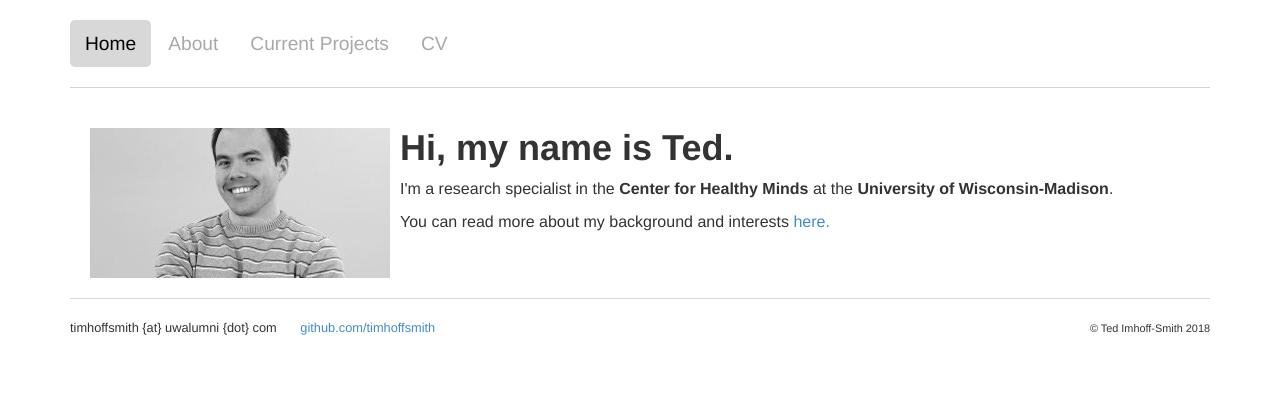
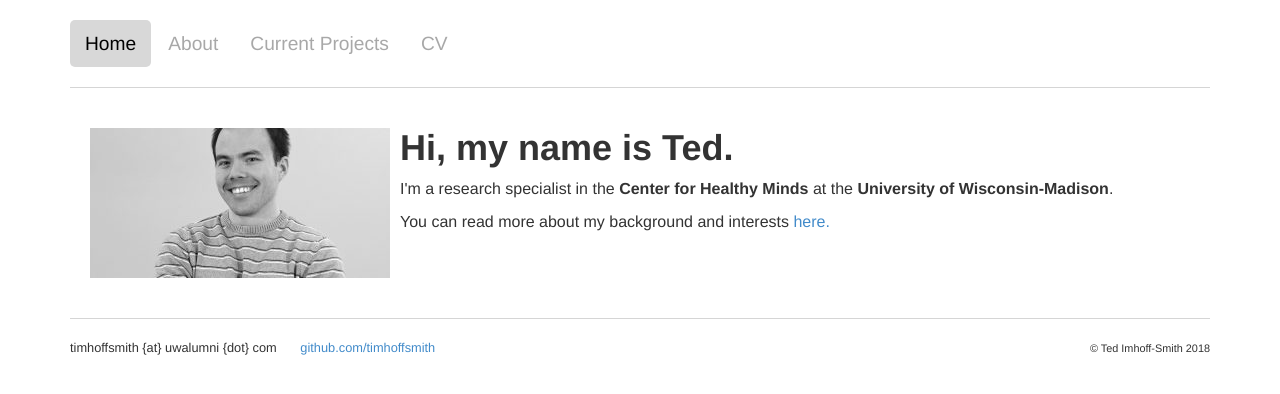
Before and after one commit to timhoffsmith/timhoffsmith.github.io, a Jekyll site: the page built from index.html, in a window 1280 px wide. Shown: the top 394 px of the page. Built offline with Jekyll 4.4.1, drawn with Linux system fonts in a browser that asks for light colours.

Commit message:
Update main.css

```diff
--- a/css/main.css
+++ b/css/main.css
@@ -24,7 +24,7 @@ img {
 
 .blurb {
 	padding-top: 20px;
-	padding-bottom: 20px;
+	padding-bottom: 40px;
 	padding-left: 10px;
 	padding-right: 10px;
 }
```
